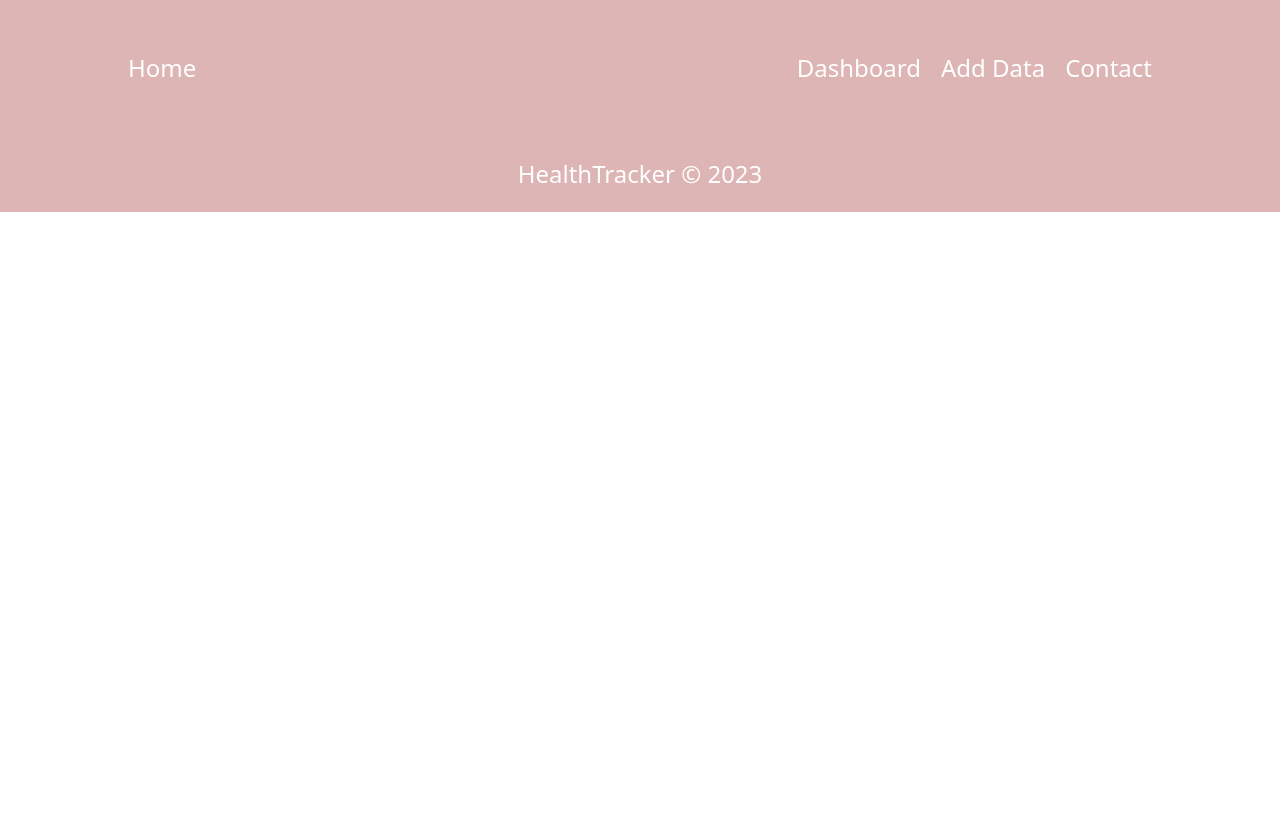
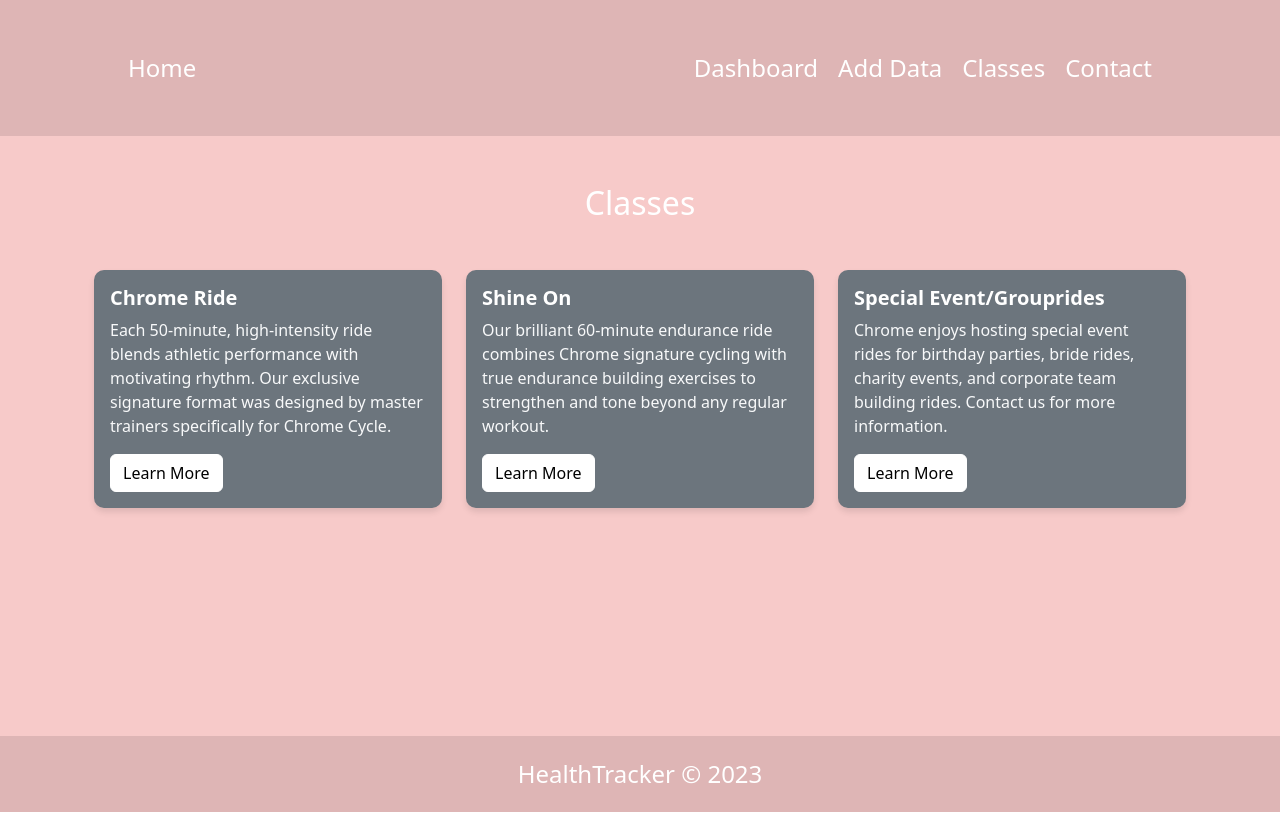
Before and after one commit to Estif017/better-life, a React (Create React App) app: page /classes in a window 1280 px wide. Before the commit the page ends 800 px from the top, so only its background shows below. Built offline with nearby package versions, Linux system fonts and the light colour scheme.

Commit message:
added classes home page

```diff
--- a/src/App.js
+++ b/src/App.js
@@ -1,6 +1,6 @@
 import React, { useState } from 'react';
 import { BrowserRouter, Routes, Route } from 'react-router-dom';
-import { Contact, Dashboard, HomePage, InsertData } from './pages';
+import { ClassesPage, Contact, Dashboard, HomePage, InsertData } from './pages';
 import { Footer, Navbar } from './components';
 import './App.css';
 
@@ -23,6 +23,7 @@ const App = () => {
 							element={<Dashboard setData={activityData} />}
 						/>
 						<Route path='/addData' element={<InsertData setData={setData} />} />
+						<Route path='/classes' element={<ClassesPage />} />
 						<Route path='/Contact' element={<Contact />} />
 					</Routes>
 				</div>
--- a/src/components/Navbar/Navbar.js
+++ b/src/components/Navbar/Navbar.js
@@ -22,6 +22,11 @@ const Navbar = () => {
 					</Link>
 				</li>
 				<li>
+					<Link className='nav-link' to='/classes'>
+						Classes
+					</Link>
+				</li>
+				<li>
 					<Link className='nav-link' to='/contact'>
 						Contact
 					</Link>
--- a/src/pages/Contact/Contact.js
+++ b/src/pages/Contact/Contact.js
@@ -16,7 +16,7 @@ const apiKey = 'YOUR_GOOGLE_MAPS_API_KEY';
 
 const Contact = () => {
 	return (
-		<Container className='my-5'>
+		<Container className='my-5 contact-height'>
 			<h2 className='text-center mb-5'>Contact Us</h2>
 			<Row>
 				<Col md={6}>
--- a/src/pages/Dashboard/Dashboard.css
+++ b/src/pages/Dashboard/Dashboard.css
@@ -1,7 +1,3 @@
-.dashboard {
-	background-color: #bbc3cb;
-}
-
 .dashboard h1 {
 	color: #000000;
 }
--- a/src/pages/Home/Home.css
+++ b/src/pages/Home/Home.css
@@ -16,13 +16,7 @@
 .card-container {
 	margin-bottom: 30px;
 }
-#getStartedbtn {
-	background-color: black;
-}
 
-#getStartedbtn:hover {
-	background-color: white;
-}
 .card {
 	min-width: 90%;
 	border: none;
--- a/src/pages/Home/Home.js
+++ b/src/pages/Home/Home.js
@@ -19,7 +19,7 @@ const Home = () => {
 					id='getStartedbtn'
 					variant='outline-light'
 					size='lg'
-					href='/signup'>
+					href='/addData'>
 					Get Started
 				</Button>
 			</Container>
@@ -62,7 +62,10 @@ const Home = () => {
 							<Card.Body>
 								<Card.Title className='card-title'>Track Workouts</Card.Title>
 								<Card.Text>
-									Log your workouts and monitor your progress over time.
+									Log your workouts and track your progress over time. Whether
+									you're looking to build strength, increase endurance, or just
+									stay active, our platform makes it easy to set goals, track
+									your progress, and stay motivated.
 								</Card.Text>
 							</Card.Body>
 						</Card>
@@ -72,7 +75,9 @@ const Home = () => {
 							<Card.Body>
 								<Card.Title className='card-title'>Class Packages</Card.Title>
 								<Card.Text>
-									Choose a class package that fits to your fitness goals.
+									Choose the perfect plan that fits your fitness goals and
+									budget. Whether you want to commit to a long-term plan or try
+									out a few classes first, we have the right package for you.
 								</Card.Text>
 							</Card.Body>
 						</Card>
--- /dev/null
+++ b/src/pages/classesPage/ClassesPage.css
@@ -0,0 +1,20 @@
+.classes-container,
+.contact-height {
+	height: 75vh;
+}
+
+.card-title {
+	color: #fff;
+}
+
+.btn {
+	background-color: #fff;
+	border-color: #fff;
+	color: #000;
+}
+
+.btn:hover {
+	background-color: #000;
+	border-color: #000;
+	color: #fff;
+}
--- /dev/null
+++ b/src/pages/classesPage/classesPage.js
@@ -0,0 +1,55 @@
+import React from 'react';
+import './ClassesPage.css';
+import Card from 'react-bootstrap/Card';
+import Button from 'react-bootstrap/Button';
+
+const ClassesPage = () => {
+	return (
+		<div className='container py-5 classes-container'>
+			<h1 className='text-center mb-5 my-15'>Classes</h1>
+			<div className='row'>
+				<div className='col-md-6 col-lg-4'>
+					<Card bg='secondary' text='light'>
+						<Card.Body>
+							<Card.Title>Chrome Ride</Card.Title>
+							<Card.Text>
+								Each 50-minute, high-intensity ride blends athletic performance
+								with motivating rhythm. Our exclusive signature format was
+								designed by master trainers specifically for Chrome Cycle.
+							</Card.Text>
+							<Button variant='light'>Learn More</Button>
+						</Card.Body>
+					</Card>
+				</div>
+				<div className='col-md-6 col-lg-4'>
+					<Card bg='secondary' text='light'>
+						<Card.Body>
+							<Card.Title>Shine On</Card.Title>
+							<Card.Text>
+								Our brilliant 60-minute endurance ride combines Chrome signature
+								cycling with true endurance building exercises to strengthen and
+								tone beyond any regular workout.
+							</Card.Text>
+							<Button variant='light'>Learn More</Button>
+						</Card.Body>
+					</Card>
+				</div>
+				<div className='col-md-6 col-lg-4'>
+					<Card bg='secondary' text='light'>
+						<Card.Body>
+							<Card.Title>Special Event/Grouprides</Card.Title>
+							<Card.Text>
+								Chrome enjoys hosting special event rides for birthday parties,
+								bride rides, charity events, and corporate team building rides.
+								Contact us for more information.
+							</Card.Text>
+							<Button variant='light'>Learn More</Button>
+						</Card.Body>
+					</Card>
+				</div>
+			</div>
+		</div>
+	);
+};
+
+export default ClassesPage;
--- /dev/null
+++ b/src/pages/classesPage/index.js
@@ -0,0 +1 @@
+export { default } from './classesPage';
--- a/src/pages/index.js
+++ b/src/pages/index.js
@@ -2,3 +2,4 @@ export { default as HomePage } from './Home';
 export { default as Dashboard } from './Dashboard';
 export { default as Contact } from './Contact';
 export { default as InsertData } from './InsertData';
+export { default as ClassesPage } from './classesPage';
```
